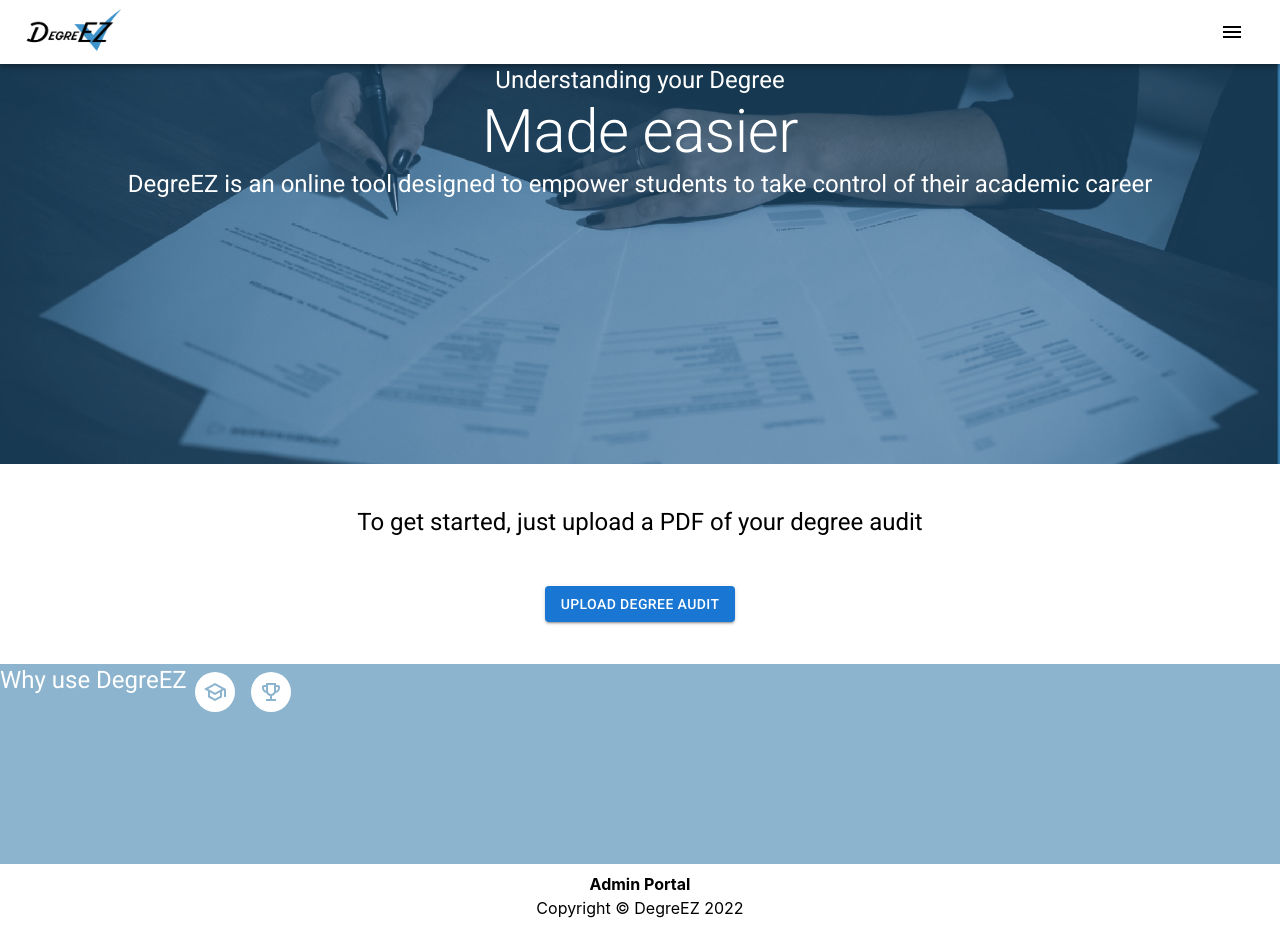
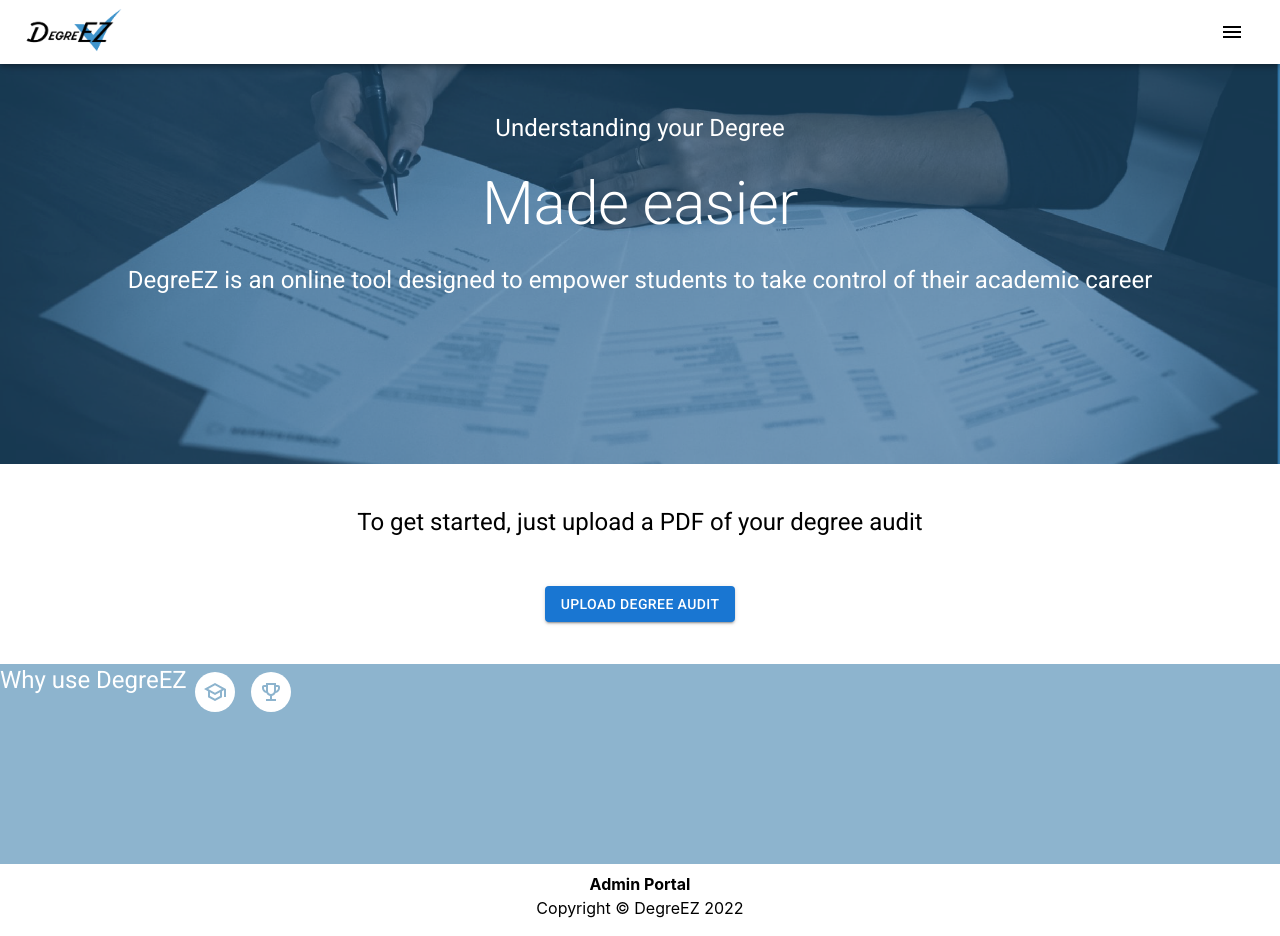
Before and after one commit to JenniferNA/DegreEZ, a React (Create React App) app in the folder client/: page / in a window 1280 px wide. Built offline with nearby package versions, Linux system fonts and the light colour scheme.

Commit message:
homepage ui tweaked

```diff
--- a/client/src/components/Home.js
+++ b/client/src/components/Home.js
@@ -31,20 +31,21 @@ function Home() {
     <div className="home">
       <Grid container>
         <Grid component="top">
-          <Box
+          <Stack
             class="homebg"
+            justifyContent="center"
             style={{
             backgroundImage: `url(${homebg})`,
             backgroundSize: "cover",
             height: '50vh',
             width:'100vw'
             }}>
-              <Typography variant="h5" textAlign="center" color="white">Understanding your Degree</Typography>
-              <Typography variant="h2" textAlign="center" color="white">Made easier</Typography>
-              <Typography variant="h5" textAlign="center" color="white">
+              <Typography variant="h5" color="white" height='20%' display= "flex" justifyContent="center" alignItems="flex-end">Understanding your Degree</Typography>
+              <Typography variant="h2" textAlign="center" color="white" height='30%' display= "flex" justifyContent="center" alignItems="center">Made easier</Typography>
+              <Typography variant="h5" textAlign="center" color="white" height='30%' display= "flex" justifyContent="center" alignItems="flex-start">
                 DegreEZ is an online tool designed to empower students to take control of their academic career
               </Typography>
-          </Box>
+          </Stack>
         </Grid>
         <Stack component="middle" justifyContent="center" alignItems="center" height='25vh' width='100vw'>
             <Typography variant="h5" height='10vh'>
```
Also changed, not shown: 1 other file (tests, documents, lock files or other folders).
